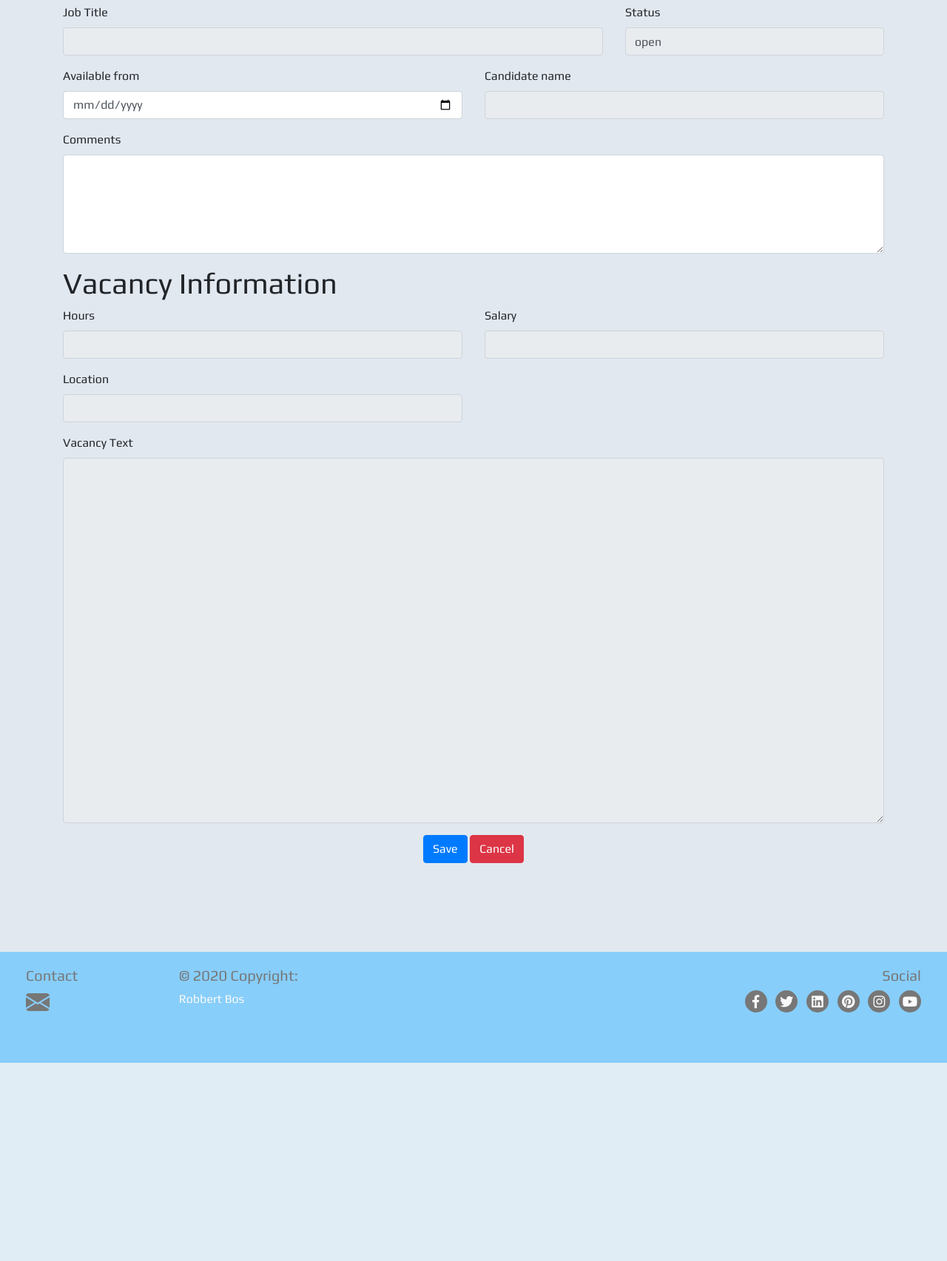
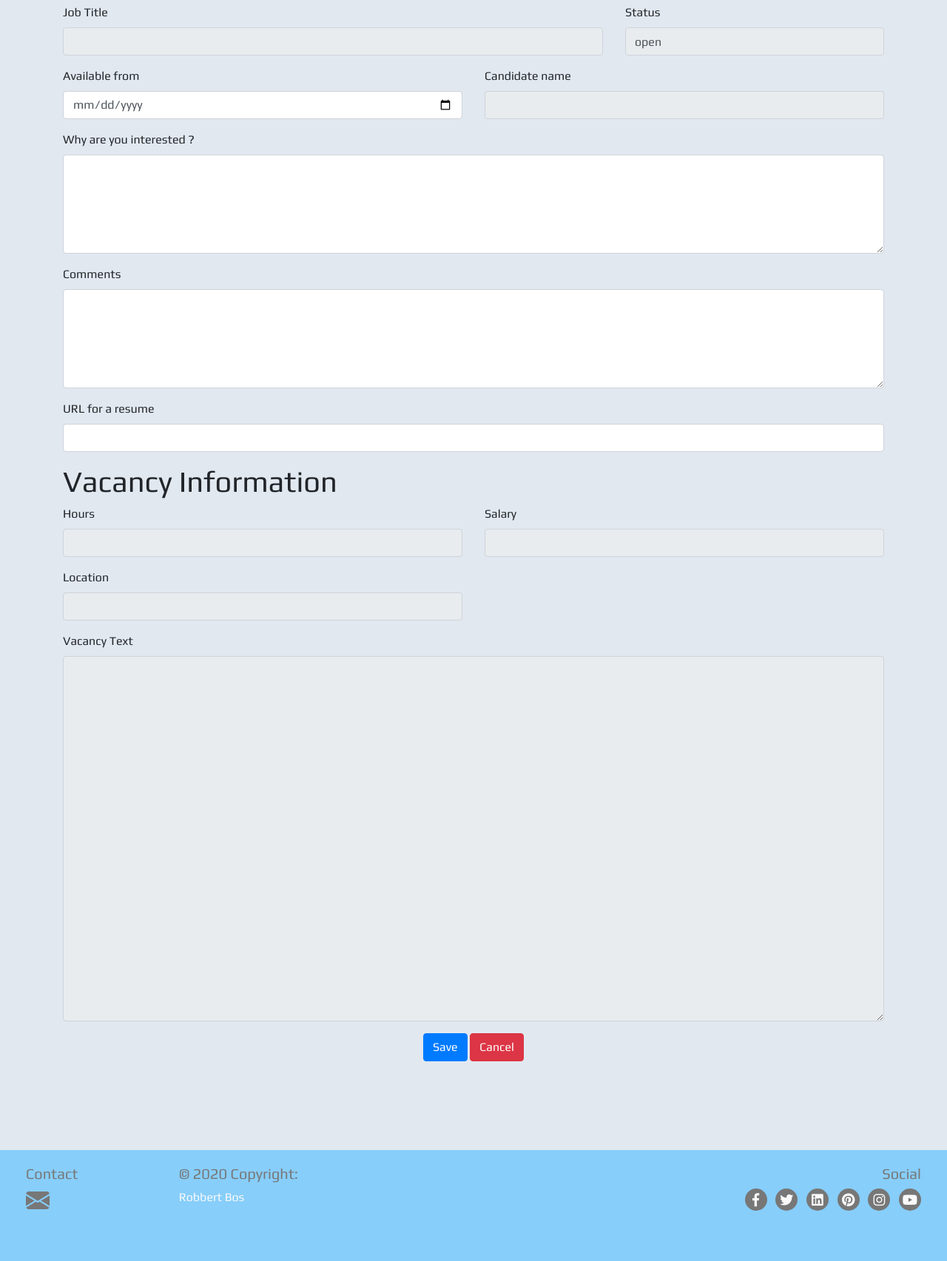
Before and after one commit to VolkovBos/jobboard_milestone3, a Flask app: template templates/addapplication.html in a window 1280 px wide. Shown: the part 201-1906 px from the top of the page at 74% size. Before the commit the page ends 1638 px from the top, so only its background shows below. Run offline with Flask 2, Linux system fonts and the light colour scheme; the template is opened without the code that fills it, so the values that code supplies are empty; some libraries are stand-ins or nearby versions.

Commit message:
added fields for matching and resume url

```diff
--- a/templates/addapplication.html
+++ b/templates/addapplication.html
@@ -174,12 +174,32 @@
                         </div>
                     </div>
 
+<!--    Why is the candidate applicable for this vacancy   -->
+                    <div class="form-group">
+                        <label for="why_match">
+                            {% if g.user['profile'] != 'admin' %}
+                                Why are you interested ?
+                            {% else %}
+                                Why is this candidate interested ?
+                            {% endif %}
+                        </label>
+                        <textarea id="why_match" name="why_match" class="form-control" rows="5"></textarea>
+                    </div>
+
 <!--    Comments on the application or from candidate    -->
                     <div class="form-group">
                         <label for="comments">
-                                Comments
-                            </label>
+                            Comments
+                        </label>
                         <textarea id="comments" name="comments" class="form-control" rows="5"></textarea>
+                    </div>
+
+<!--    URL for the resume   -->
+                    <div class="form-group">
+                        <label for="url_resume">
+                            URL for a resume
+                        </label>
+                        <input type="text" class="form-control" id="url_resume" name="url_resume">
                     </div>
 
 <!--    Will not show vacancy information if the vacancy isn't set yet   -->
```
Also changed, not shown: templates/editapplication.html (+20 -0 lines).
